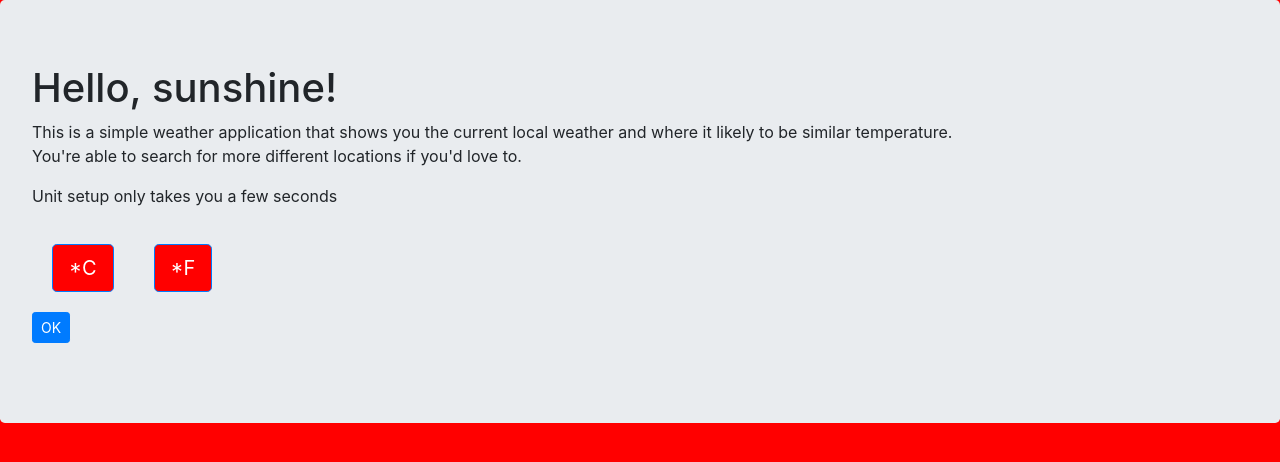
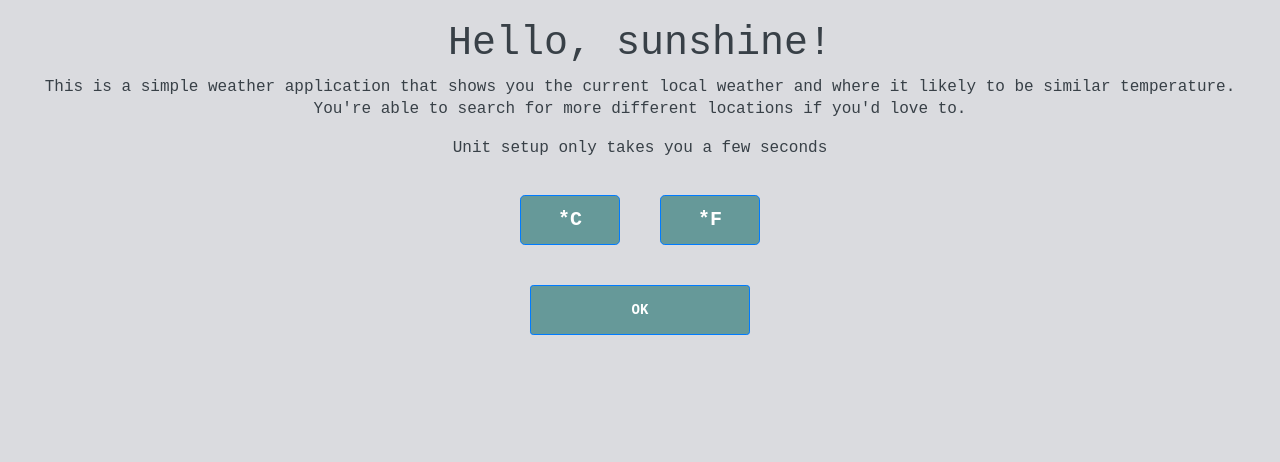
Before and after one commit to Huongg/Local-Weather---FreeCodeCamp, a React app: page / in a window 1280 px wide. Shown: the top 462 px of the page. Built offline with nearby package versions, Linux system fonts and the light colour scheme; what flux would draw is missing.

Commit message:
Set-up typo and colours

```diff
--- a/src/components/SetupMenu/SetupMenu.js
+++ b/src/components/SetupMenu/SetupMenu.js
@@ -1,5 +1,4 @@
 import React, { Component } from 'react';
-import { Jumbotron} from 'react-bootstrap';
 import ButtonsUnit from './ButtonsUnit.js';
 import TestComponent from './TestComponent.js';
 
@@ -7,7 +6,7 @@ class SetupMenu extends Component {
 
 	render() {
 		return(
-			<Jumbotron className="SetupMenu-container">
+			<div className="setupMenu-container">
 				<h1>Hello, sunshine!</h1>
 			  	<p>
 				    This is a simple weather application that shows you the current local weather and
@@ -20,7 +19,7 @@ class SetupMenu extends Component {
 				</p>
 				<ButtonsUnit />
 				<TestComponent></TestComponent>
-			</Jumbotron>
+			</div>
 
 
 		)
--- /dev/null
+++ b/src/stylesheets/abstracts/_colours.scss
@@ -0,0 +1,7 @@
+$iron: #dadbdf;
+$patina: #699; /*green mint*/
+$nebula: #d2e1dd; /*light mint*/
+$regent-grey: #808c99;
+$dark-grey: rgb(56,64,71);
+$medium-grey: rgb(101,115,128);
+$light-grey: rgb(191,196,202);
--- a/src/stylesheets/abstracts/_variables.scss
+++ b/src/stylesheets/abstracts/_variables.scss
@@ -0,0 +1,5 @@
+$margin: 20px;
+$radius: 100px;
+
+$button-width: 100px;
+$button-height: 50px;
--- a/src/stylesheets/base/_typography.scss
+++ b/src/stylesheets/base/_typography.scss
@@ -0,0 +1,5 @@
+$font-weight-light: 300;
+$font-weight-regular: 400;
+$font-weight-bold: 700;
+
+$font: 'Inconsolata';
--- a/src/stylesheets/components/buttons.scss
+++ b/src/stylesheets/components/buttons.scss
@@ -1,6 +1,20 @@
-
+.btn-toolbar {
+	justify-content:center;
+	margin-bottom: $margin;
+}
 
 .btn-lg {
-	margin: 20px;
-	background: rgb(255, 0, 0);
+	margin:20px;
+	background-color: $patina;
+	font-weight: $font-weight-bold;
+	width: $button-width;
+	height: $button-height;
 }
+
+.btn-sm {
+	width: ($button-width)*2 + $margin;
+	background-color: $patina;
+	height: $button-height;
+    font-weight: $font-weight-bold;
+    margin-bottom: $margin;
+}
--- a/src/stylesheets/main.scss
+++ b/src/stylesheets/main.scss
@@ -1,5 +1,5 @@
-@import
-  'abstracts/variables';
+@import 'abstracts/variables',
+  		'abstracts/colours';
 
 @import 'base/typography';
 
@@ -11,8 +11,15 @@
 
 
 
+body {
+	background-color: $iron;
+	text-align: center;
+	font-family: $font, monospace;
+	color: $dark-grey;
+	padding: $margin;
+	line-height: 1.4;
+}
 
-
-body {
-  background: rgb(255, 0, 0);
+#root {
+	height: 600px;
 }
--- /dev/null
+++ b/src/stylesheets/pages/_setUpPage.scss
@@ -0,0 +1,3 @@
+.setupMenu-container {
+	background-image: url('../../assets/background.jpg');
+}
```
Also changed, not shown: src/assets/background.jpg (added), 1 other file (tests, documents, lock files or other folders).
